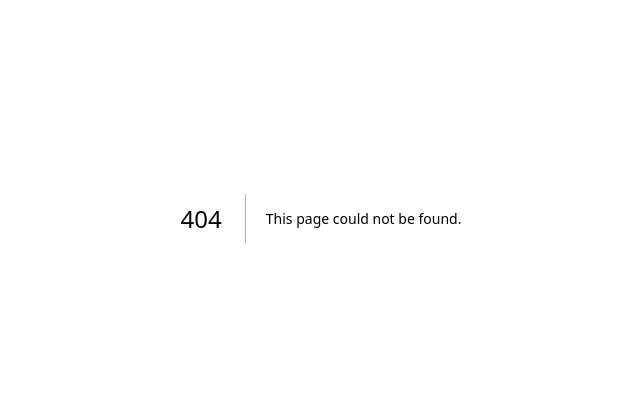
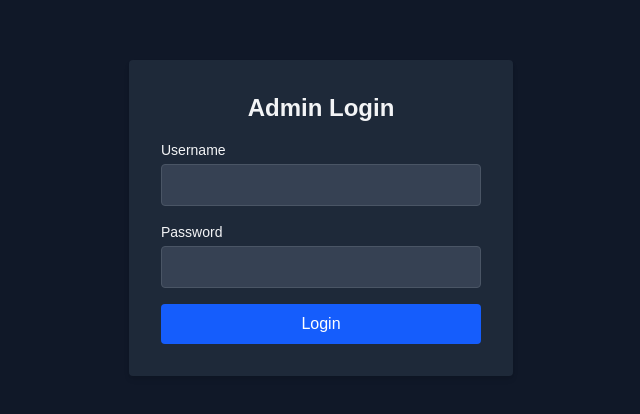
Before and after one commit to Greenclifford30/one-way-electric, a Next.js app: page /admin-login in a window 1280 px wide. Before the commit this address had no page. Shown: the part 182-596 px from the top of the page, without its empty margins (319-959 px from the left). Built offline with nearby package versions, Linux system fonts and the light colour scheme.

Commit message:
Admin page.

```diff
--- /dev/null
+++ b/app/admin-login/page.tsx
@@ -0,0 +1,75 @@
+'use client';
+
+import { useState } from 'react';
+import { useRouter } from 'next/navigation';
+
+export default function AdminLoginPage() {
+  const [username, setUsername] = useState('');
+  const [password, setPassword] = useState('');
+  const [error, setError] = useState('');
+  const [loading, setLoading] = useState(false);
+  const router = useRouter();
+
+  const handleSubmit = async (e: React.FormEvent) => {
+    e.preventDefault();
+    setLoading(true);
+    setError('');
+
+    try {
+      const response = await fetch('/api/admin-login', {
+        method: 'POST',
+        headers: { 'Content-Type': 'application/json' },
+        body: JSON.stringify({ username, password }),
+      });
+
+      if (response.ok) {
+        router.push('/admin');
+      } else {
+        setError('Invalid credentials');
+      }
+    } catch (err) {
+      console.error('Login error:', err);
+      setError('Something went wrong');
+    } finally {
+      setLoading(false);
+    }
+  };
+
+  return (
+    <div className="min-h-screen flex items-center justify-center bg-gray-900 text-gray-100">
+      <div className="bg-gray-800 p-8 rounded shadow-md w-full max-w-sm">
+        <h1 className="text-2xl font-bold mb-4 text-center">Admin Login</h1>
+        <form onSubmit={handleSubmit} className="space-y-4">
+          <div>
+            <label className="block text-sm font-medium">Username</label>
+            <input
+              type="text"
+              className="mt-1 w-full px-3 py-2 border rounded bg-gray-700 text-gray-100 border-gray-600 focus:outline-none focus:ring-2 focus:ring-blue-500"
+              value={username}
+              onChange={(e) => setUsername(e.target.value)}
+              required
+            />
+          </div>
+          <div>
+            <label className="block text-sm font-medium">Password</label>
+            <input
+              type="password"
+              className="mt-1 w-full px-3 py-2 border rounded bg-gray-700 text-gray-100 border-gray-600 focus:outline-none focus:ring-2 focus:ring-blue-500"
+              value={password}
+              onChange={(e) => setPassword(e.target.value)}
+              required
+            />
+          </div>
+          {error && <p className="text-red-500 text-sm">{error}</p>}
+          <button
+            type="submit"
+            className="w-full bg-blue-600 text-white py-2 rounded hover:bg-blue-700 disabled:opacity-50"
+            disabled={loading}
+          >
+            {loading ? 'Logging in...' : 'Login'}
+          </button>
+        </form>
+      </div>
+    </div>
+  );
+}
--- /dev/null
+++ b/app/api/admin-login/route.tsx
@@ -0,0 +1,22 @@
+import { NextResponse } from 'next/server';
+
+export async function POST(request: Request) {
+  const body = await request.json();
+  const { username, password } = body;
+
+  if (
+    username === process.env.ADMIN_USERNAME &&
+    password === process.env.ADMIN_PASSWORD
+  ) {
+    const response = NextResponse.json({ success: true });
+    response.cookies.set('admin_auth', 'true', {
+      httpOnly: true,
+      secure: process.env.NODE_ENV === 'production',
+      sameSite: 'strict',
+      path: '/',
+    });
+    return response;
+  }
+
+  return NextResponse.json({ success: false }, { status: 401 });
+}
--- /dev/null
+++ b/middleware.ts
@@ -0,0 +1,19 @@
+import { NextResponse } from 'next/server';
+import type { NextRequest } from 'next/server';
+
+export function middleware(request: NextRequest) {
+  const { pathname } = request.nextUrl;
+  const adminCookie = request.cookies.get('admin_auth');
+
+  if (pathname.startsWith('/admin')) {
+    if (adminCookie?.value !== 'true') {
+      return NextResponse.redirect(new URL('/admin-login', request.url));
+    }
+  }
+
+  return NextResponse.next();
+}
+
+export const config = {
+  matcher: ['/admin/:path*'],
+};
```
